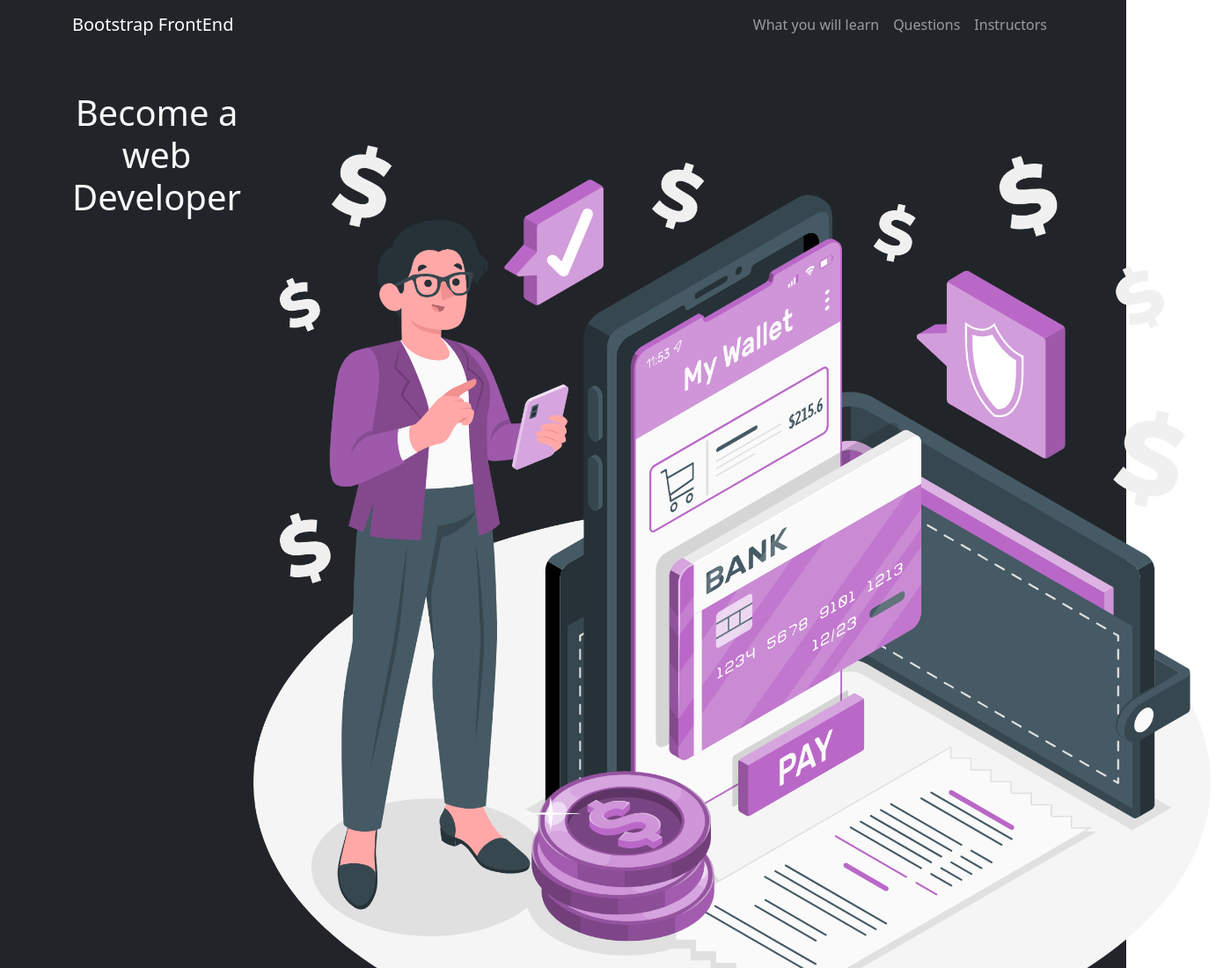
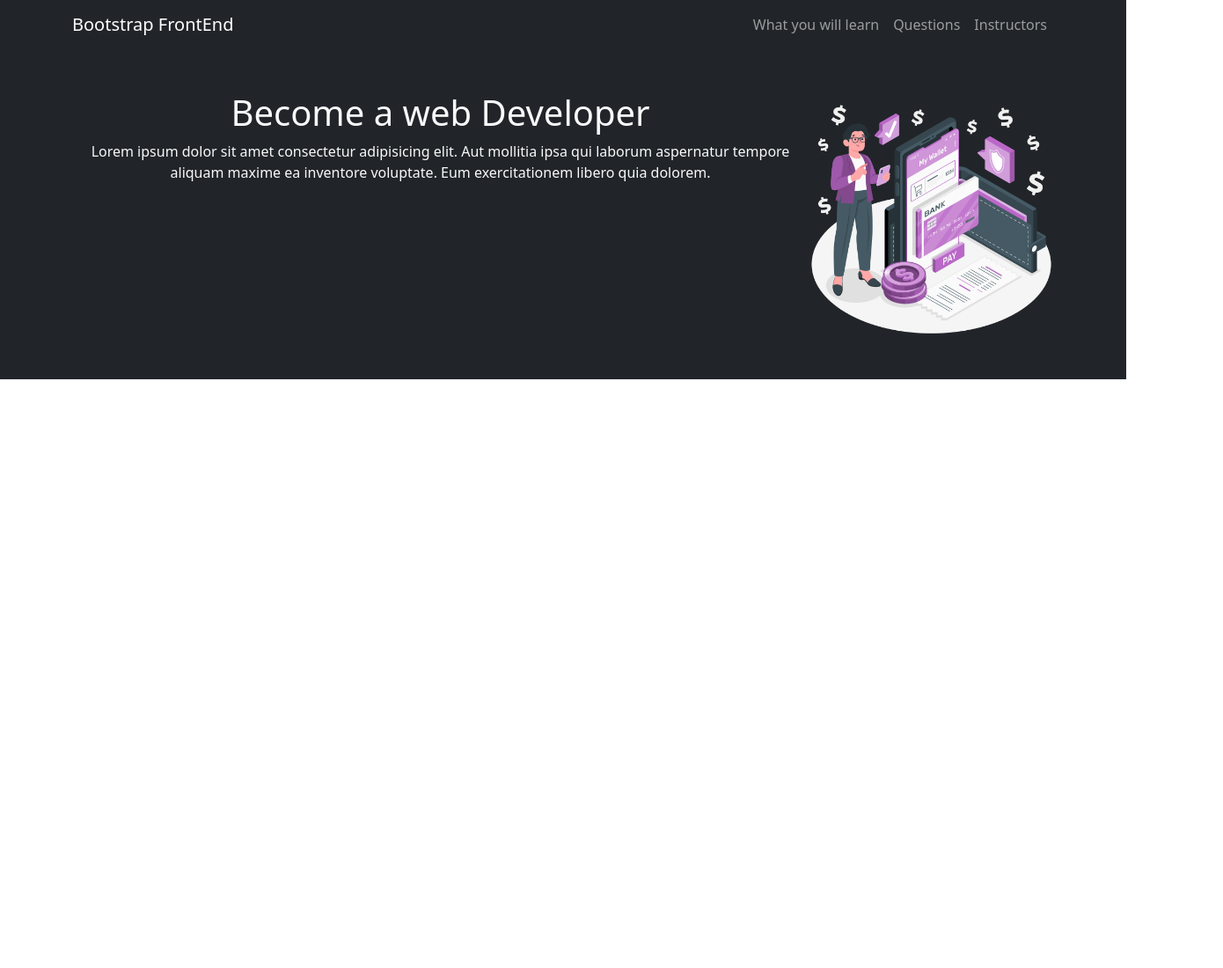
Before and after one commit to CharlesMuvaka/newsLetter, a plain HTML site: page index.html in a window 1280 px wide. Shown: the top 1100 px of the page at 88% size, 1390 px wide, since content can reach past the window. After the commit the page ends 800 px from the top, so only its background shows below. Drawn offline with Linux system fonts and the light colour scheme.

Commit message:
create a break point for the introductory flex box

```diff
--- a/index.html
+++ b/index.html
@@ -35,11 +35,12 @@
 
     <div class="section bg-dark text-light text-center p-5">
         <div class="container">
-            <div class="d-flex">
+            <div class="d-sm-flex">
                 <div>
                     <h1>Become a web Developer</h1>
+                    <p>Lorem ipsum dolor sit amet consectetur adipisicing elit. Aut mollitia ipsa qui laborum aspernatur tempore aliquam maxime ea inventore voluptate. Eum exercitationem libero quia dolorem.</p>
                 </div>
-                <img src="./images/E-Wallet-amico.png" class="img-fluid" alt="">
+                <img src="./images/E-Wallet-amico.png" class="img-fluid w-25" alt="">
             </div>
         </div>
     </div>
```
